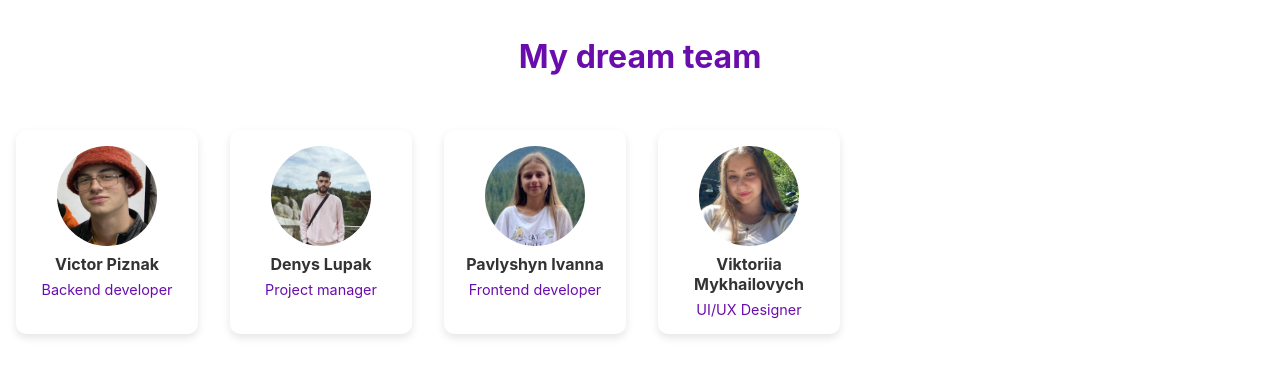
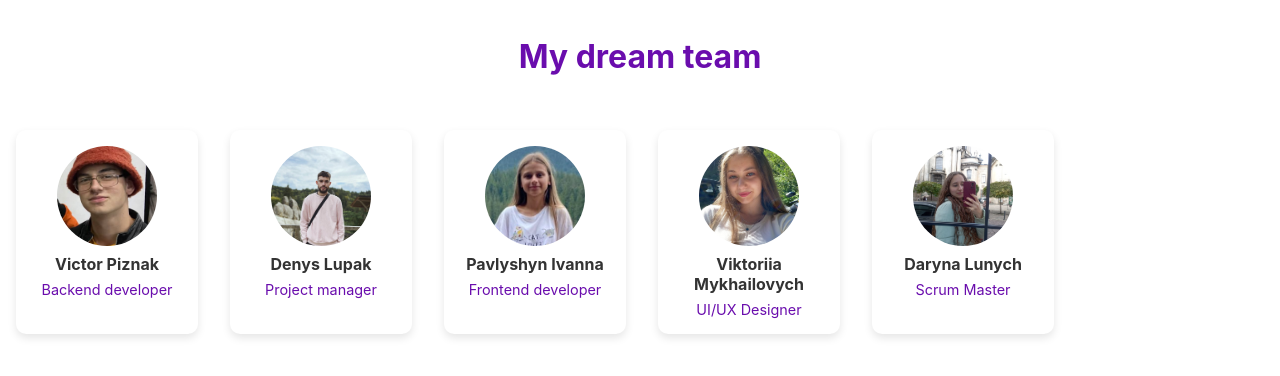
Before and after one commit to Victor3637/Case-study-6, a React (Create React App) app in the folder simple-landing-page/: page / in a window 1280 px wide. Shown: the top 376 px of the page. Built offline with nearby package versions, Linux system fonts and the light colour scheme.

Commit message:
Update Body.js

```diff
--- a/simple-landing-page/src/components/Body.js
+++ b/simple-landing-page/src/components/Body.js
@@ -29,6 +29,13 @@ const Body = () => {
         <div style={styles.textContainer}>
           <h2 style={styles.name}>Viktoriia Mykhailovych</h2>
           <p style={styles.position}>UI/UX Designer</p>
+        </div>
+      </div>
+  <div style={styles.card}>
+        <img src={"/Daryna.jpg"} alt="Daryna Lunych" style={styles.photo} />
+        <div style={styles.textContainer}>
+          <h2 style={styles.name}>Daryna Lunych</h2>
+          <p style={styles.position}>Scrum Master</p>
         </div>
       </div>
     </main>
```
